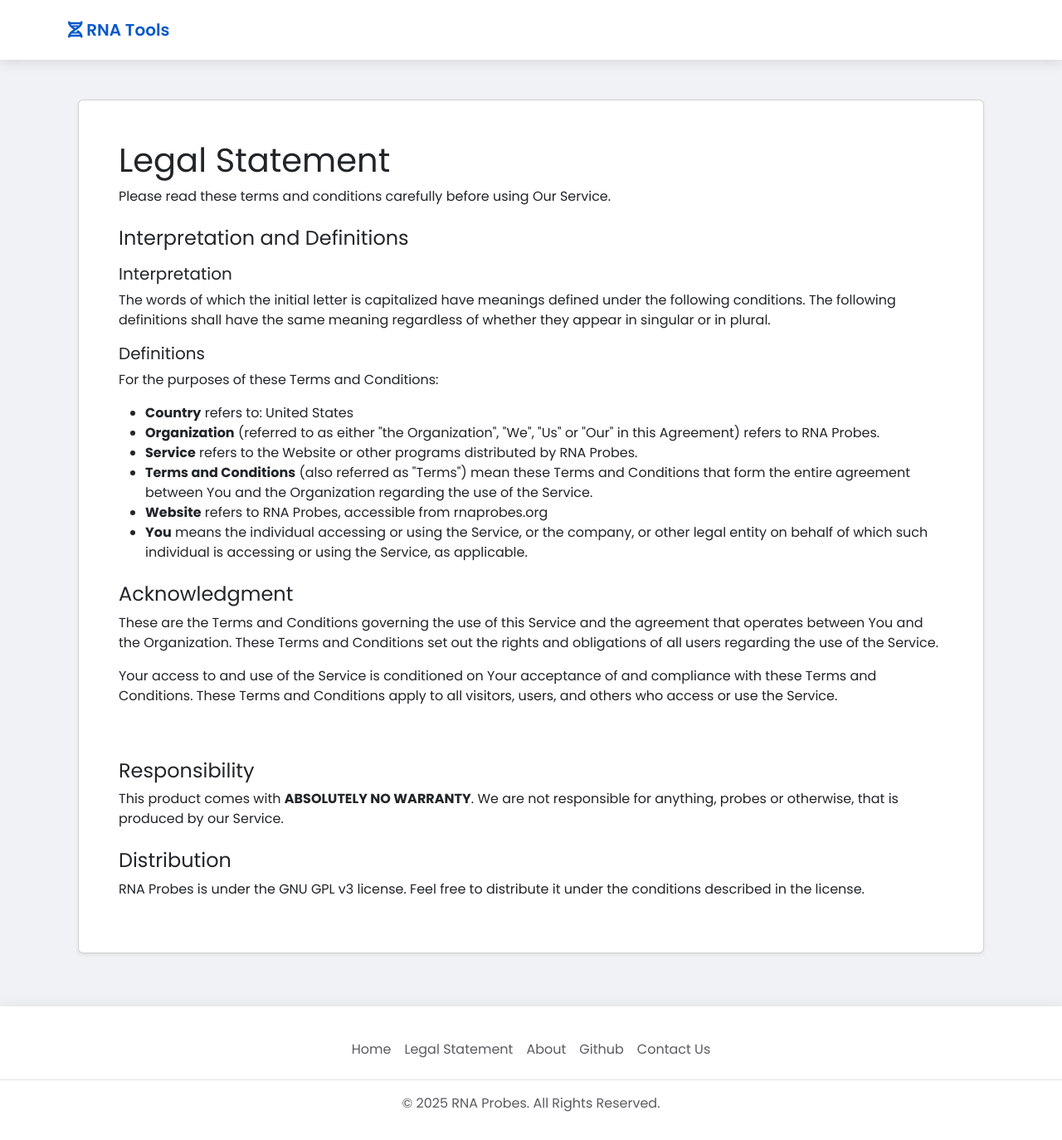
After one commit to Catrina-Lab/RNAProbes, a Flask app: page /legal in a window 1280 px wide. The commit adds this page. Shown: the whole page at 83% size. Run offline with Flask 3, Linux system fonts and the light colour scheme.

Commit message:
Improved footer, added new pages to site

```diff
--- a/app.py
+++ b/app.py
@@ -141,5 +141,17 @@ def run_program(prog_name, error_message_validation="Something went wrong", erro
     # print(((time.time_ns() - prev) // 1_000) / 1_000)
     return result
 
+@app.route('/legal')
+def legal():
+    return render_template('legal.html')
+
+@app.route('/about')
+def about():
+    return render_template('about.html')
+
+@app.route('/contact')
+def contact():
+    return render_template('contact.html')
+
 if __name__ == '__main__':
     app.run(debug= (True if len(argv) > 1 else False)) #use debug if any commmand line arguments are inputted
--- a/static/style.css
+++ b/static/style.css
@@ -27,6 +27,9 @@
 .program-card-inline {
   --card-shadow: var(--inline-card-shadow);
   --card-hover-shadow: var(--inline-card-hover-shadow);
+}
+.p-4-5 {
+  padding: 2rem !important;
 }
 body {
   background-color: var(--background-color);
--- a/templates/base.html
+++ b/templates/base.html
@@ -28,9 +28,10 @@
   <footer class="footer">
     <ul class="nav justify-content-center border-bottom pb-3 mb-3">
       <li class="nav-item"><a href="/" class="nav-link px-2 text-body-secondary">Home</a></li>
-      <li class="nav-item"><a href="#" class="nav-link px-2 text-body-secondary">Legal Statement</a></li>
-      <li class="nav-item"><a href="#" class="nav-link px-2 text-body-secondary">About</a></li>
-      <li class="nav-item"><a href="#" class="nav-link px-2 text-body-secondary">Contact Us</a></li>
+      <li class="nav-item"><a href="{{ url_for('legal') }}" class="nav-link px-2 text-body-secondary">Legal Statement</a></li>
+      <li class="nav-item"><a href="{{ url_for('about') }}" class="nav-link px-2 text-body-secondary">About</a></li>
+      <li class="nav-item"><a href="https://github.com/Catrina-Lab/RNAProbes" class="nav-link px-2 text-body-secondary">Github</a></li>
+      <li class="nav-item"><a href="{{ url_for('contact') }}" class="nav-link px-2 text-body-secondary">Contact Us</a></li>
     </ul>
     <p class="text-center text-body-secondary">© 2025 RNA Probes. All Rights Reserved.</p>
   </footer>
--- /dev/null
+++ b/templates/legal.html
@@ -0,0 +1,37 @@
+{% extends "base.html" %}
+
+{% block titleAddition %} - Legal Statement{% endblock %}
+
+{% block content %}
+<div class="container mt-5">
+    <div class="card shadow-sm">
+        <div class="card-body p-5">
+            <h1 class="card-title">Legal Statement</h1>
+            <p class="card-text">
+                Please read these terms and conditions carefully before using Our Service.
+            </p>
+            <h2 class="h4 mt-4">Interpretation and Definitions</h2>
+            <h3 class="h5 mt-3">Interpretation</h3>
+            <p>The words of which the initial letter is capitalized have meanings defined under the following conditions. The following definitions shall have the same meaning regardless of whether they appear in singular or in plural.</p>
+            <h3 class="h5 mt-3">Definitions</h3>
+            <p>For the purposes of these Terms and Conditions:</p>
+            <ul>
+                <li><strong>Country</strong> refers to: United States</li>
+                <li><strong>Organization</strong> (referred to as either "the Organization", "We", "Us" or "Our" in this Agreement) refers to RNA Probes.</li>
+                <li><strong>Service</strong> refers to the Website or other programs distributed by RNA Probes.</li>
+                <li><strong>Terms and Conditions</strong> (also referred as "Terms") mean these Terms and Conditions that form the entire agreement between You and the Organization regarding the use of the Service.</li>
+                <li><strong>Website</strong> refers to RNA Probes, accessible from rnaprobes.org</li>
+                <li><strong>You</strong> means the individual accessing or using the Service, or the company, or other legal entity on behalf of which such individual is accessing or using the Service, as applicable.</li>
+            </ul>
+            <h2 class="h4 mt-4">Acknowledgment</h2>
+            <p>These are the Terms and Conditions governing the use of this Service and the agreement that operates between You and the Organization. These Terms and Conditions set out the rights and obligations of all users regarding the use of the Service.</p>
+            <p>Your access to and use of the Service is conditioned on Your acceptance of and compliance with these Terms and Conditions. These Terms and Conditions apply to all visitors, users, and others who access or use the Service.</p>
+            <br>
+            <h2 class="h4 mt-4">Responsibility</h2>
+            <p>This product comes with <b>ABSOLUTELY NO WARRANTY</b>. We are not responsible for anything, probes or otherwise, that is produced by our Service.</p>
+            <h2 class="h4 mt-4">Distribution</h2>
+            <p>RNA Probes is under the GNU GPL v3 license. Feel free to distribute it under the conditions described in the license.</p>
+        </div>
+    </div>
+</div>
+{% endblock %}
--- a/templates/request.html
+++ b/templates/request.html
@@ -1,6 +1,6 @@
 {% extends 'base.html' %}
 
-{% block titleAddition %}: requests{% endblock %}
+{% block titleAddition %} - requests{% endblock %}
 
 {% block content %}
 <div id="form-container">
```
Also changed, not shown: templates/about.html (added, +35 -0 lines), templates/contact.html (added, +20 -0 lines).
